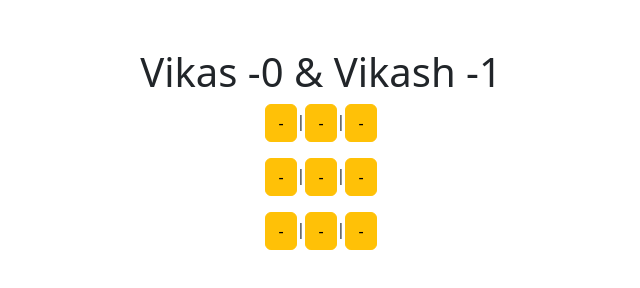
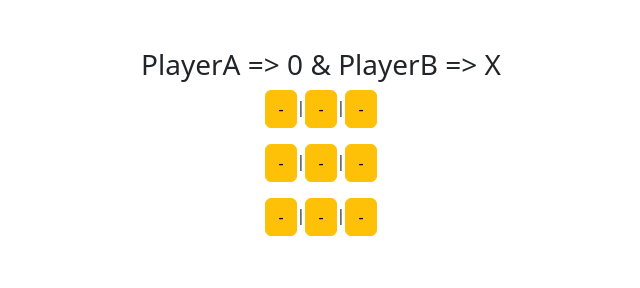
Before and after one commit to V1K45git/TicToc-Game, a plain HTML site: page index.html in a window 1280 px wide. Shown: the whole page, without its empty margins (319-959 px from the left). Drawn offline with nearby package versions, Linux system fonts and the light colour scheme.

Commit message:
Update index.html

```diff
--- a/index.html
+++ b/index.html
@@ -13,7 +13,7 @@
   </head>
   <body>
     <div id="ctn" class="container text-center mt-5">
-      <h1>Vikas -0 & Vikash -1</h1>
+      <h3>PlayerA => 0 & PlayerB => X</h3>
       <p>
         <span class="spn"
           ><button id="00" class="btn btn-warning">-</button></span
```
